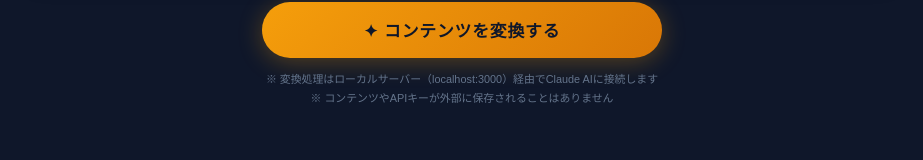
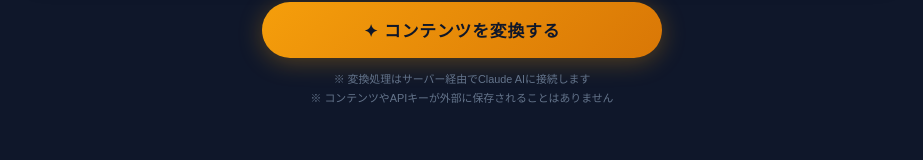
Before and after one commit to matsuisayura-pixel/contents-conversion-studio, a website: page index.html in a window 1280 px wide. Shown: the part 1742-1902 px from the top of the page, without its empty margins (178-1101 px from the left). Drawn offline with nearby package versions, Linux system fonts and the light colour scheme; no server answers.

Commit message:
Fix localhost note for web deployment

```diff
--- a/index.html
+++ b/index.html
@@ -849,7 +849,7 @@
       <span id="convertBtnText">✦ コンテンツを変換する</span>
     </button>
     <p class="security-note">
-      ※ 変換処理はローカルサーバー（localhost:3000）経由でClaude AIに接続します<br>
+      ※ 変換処理はサーバー経由でClaude AIに接続します<br>
       ※ コンテンツやAPIキーが外部に保存されることはありません
     </p>
   </div>
```
